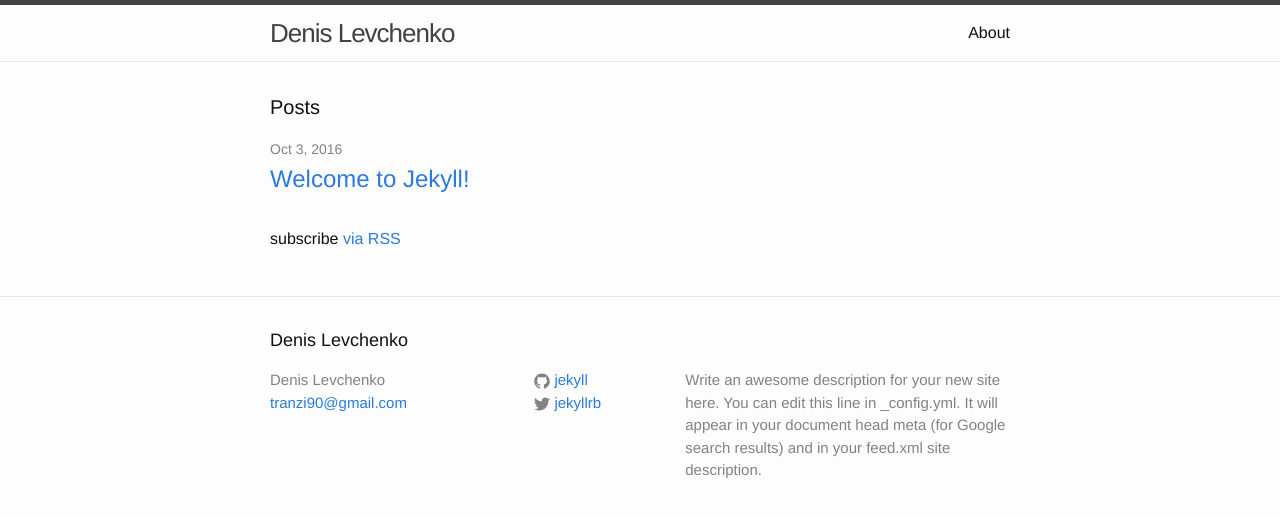
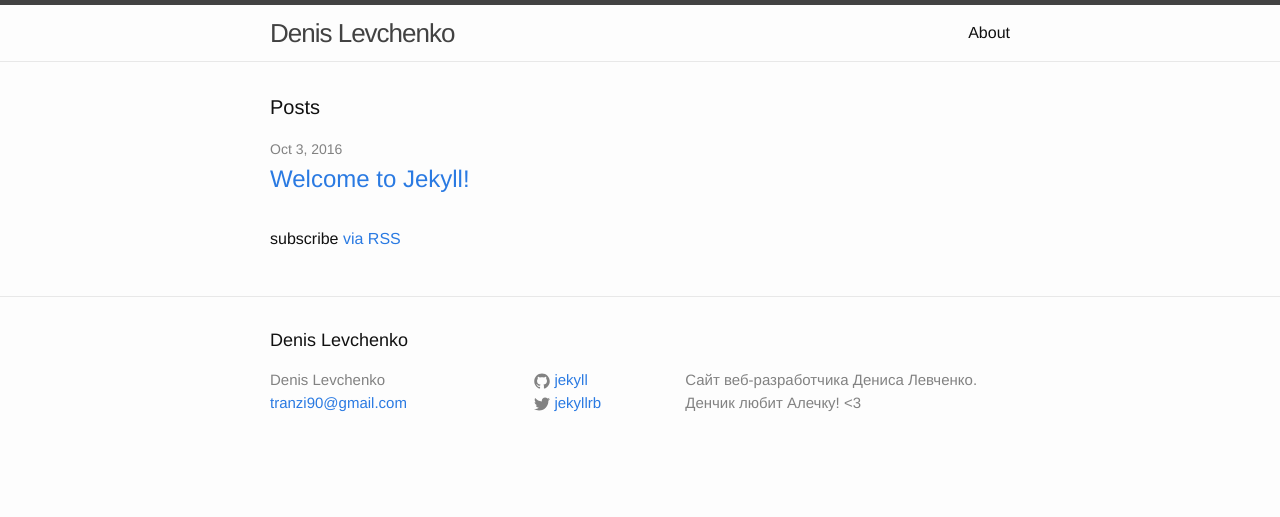
Before and after one commit to tranzi90/tranzi90.github.io, a Jekyll site: the page built from index.html, in a window 1280 px wide. Shown: the top 517 px of the page. Built offline with Jekyll 4.4.1, drawn with Linux system fonts in a browser that asks for light colours.

Commit message:
Update _config.yml

```diff
--- a/_config.yml
+++ b/_config.yml
@@ -9,9 +9,7 @@
 title: Denis Levchenko
 email: tranzi90@gmail.com
 description: > # this means to ignore newlines until "baseurl:"
-  Write an awesome description for your new site here. You can edit this
-  line in _config.yml. It will appear in your document head meta (for
-  Google search results) and in your feed.xml site description.
+  Сайт веб-разработчика Дениса Левченко. Денчик любит Алечку! <3
 baseurl: "" # the subpath of your site, e.g. /blog
 url: "http://denis-developer.com/" # the base hostname & protocol for your site
 twitter_username: jekyllrb
```
